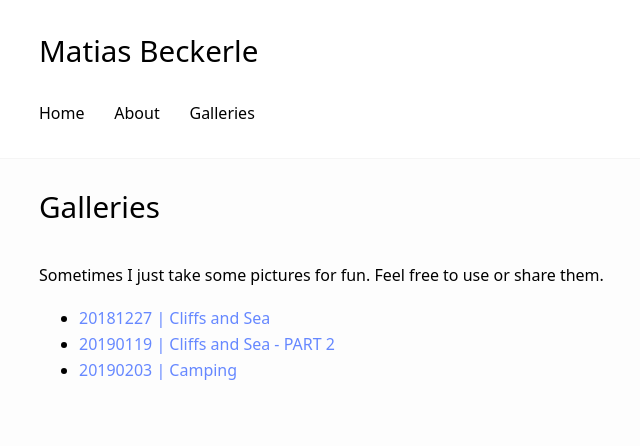
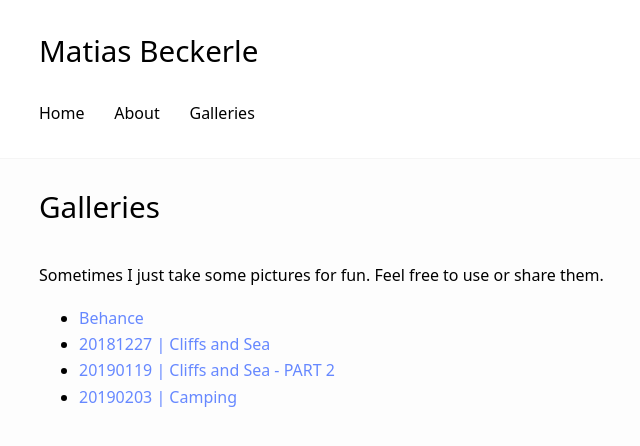
Before and after one commit to matiasbeckerle/matiasbeckerle.github.io, a Jekyll site: the page built from galleries.md, in a window 1280 px wide. Shown: the top 446 px of the page, without its empty margins (233-873 px from the left). Built offline with Jekyll 4.4.1, drawn with Linux system fonts in a browser that asks for light colours; comment, search, counter and statistics services are not loaded.

Commit message:
Include reference to Behance profile

```diff
--- a/galleries.md
+++ b/galleries.md
@@ -5,6 +5,7 @@ title: "Galleries"
 
 <p>Sometimes I just take some pictures for fun. Feel free to use or share them.</p>
 <ul>
+  <li><a href="https://www.behance.net/matiasbeckerle" target="_blank">Behance</a></li>
   <li><a href="{{ "/galleries/cliffs-and-sea" | relative_url }}">20181227 | Cliffs and Sea</a></li>
   <li><a href="{{ "/galleries/cliffs-and-sea-part-two" | relative_url }}">20190119 | Cliffs and Sea - PART 2</a></li>
   <li><a href="{{ "/galleries/camping" | relative_url }}">20190203 | Camping</a></li>
```
